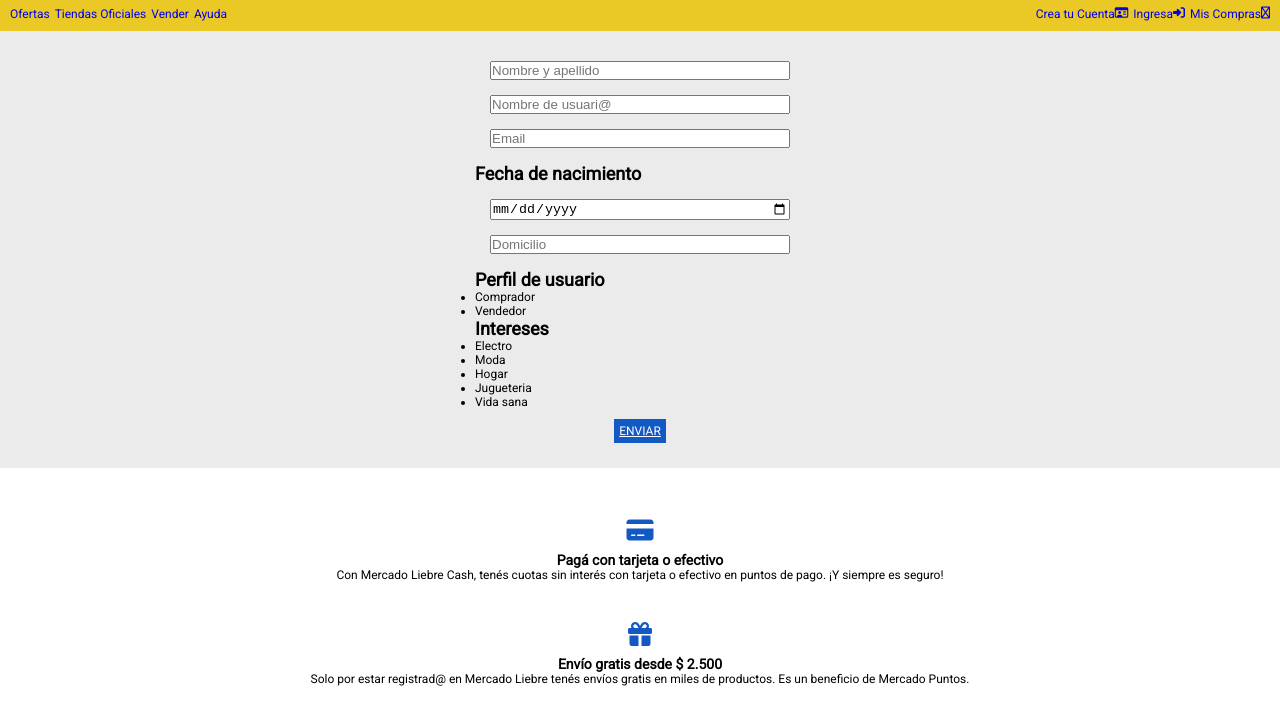
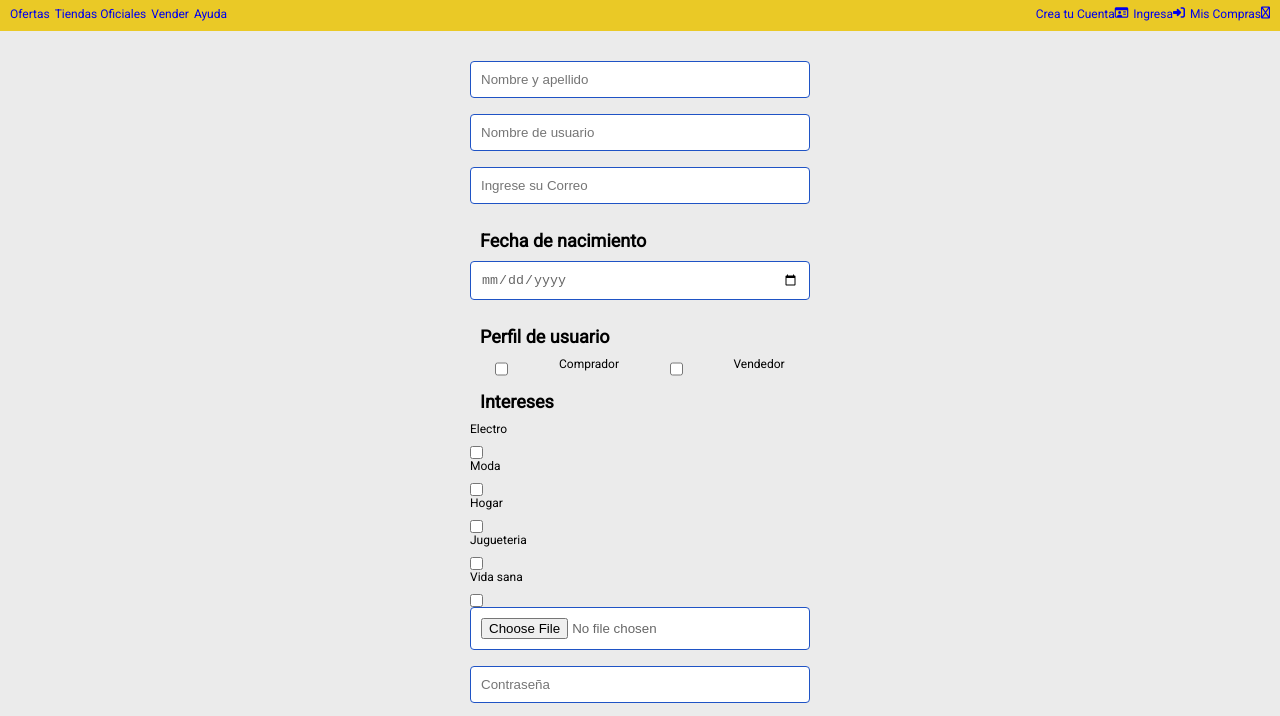
Before and after one commit to ayancarelli/mercadoLiebre, a website: page views/registro.html in a window 1280 px wide. Shown: the part 83-799 px from the top of the page. Drawn offline with Linux system fonts and the light colour scheme; files that its build step writes are made by us from their sources.

Commit message:
clase 7 agregada

```diff
--- a/public/css/style.css
+++ b/public/css/style.css
@@ -88,7 +88,7 @@ header a{
 
 .titulares{
     font-size: 24px;
-    margin-top: 10px;
+    margin: 15px;
 }
 .card{
 
@@ -99,6 +99,13 @@ header a{
     border-radius: 5px;
 
 }
+.card:hover{
+    box-shadow : 0px 0px 10px rgb(100, 100, 100);
+}
+.card:hover #card-nombre{
+    display: block;
+}
+
 .card-list {
     border-top: solid 1px #ebebeb;
     padding: 10px;
@@ -125,6 +132,10 @@ main i{
     right: 20px;
     top: -15px;
 }
+.card-list i:hover{
+    transform: rotate(-90deg);
+    transition: 2s;
+}
 
 #card-precio{
     font-size: 18px;
@@ -147,41 +158,67 @@ main i{
 
 /*main de usuario*/
 
-.formulario{
-    display: flex;
-    flex-direction: column;
+#boton-login:hover{
+    background-color: #0022aa;
+
+}
+.form-check-label{
+    margin-bottom: 10px;
+}
+
+.form-register {
+    width: 400px;
     background-color: #ebebeb;
-    justify-content: space-around;
-    align-items: center;
-    padding: 15px;
+    padding: 30px;
+    margin: auto;
+    border-radius: 4px;
 
 
   }
-.form-control{
-    width: 250px;
+  .form-register h2 {
+   color: black;
+    margin: 10px;
   }
+  .controls {
+    width: 100%;
+    background: white;
+    padding: 10px;
+    border-radius: 4px;
+    margin-bottom: 16px;
+    border: 1px solid #1f53c5;
 
-.formulario .mb-3{
-    margin: 15px;
-    text-align: center;
+    color: #666;
+  }
+  .form-register .botons {
+    width: 100%;
+    background: #1259c3;
 
+    padding: 12px;
+    color: white;
+    margin: 16px 0;
 
   }
-.mb-3 #button{
-    background-color: #1259c3;
-    padding: 5px;
-    color:white;
-    width: 250px;
+ .formulario{
+   width: 100%;
+    background-color: #ebebeb;
 
 }
-.mb-3 .form-label{
-    width: 300px;
+.form-register li{
+    list-style: none;
 }
-.intereses ul{
-    list-style-type:georgian;
+.p-usuario {
+display: flex;
+justify-content:space-around
+}
+.intereses{
+  display: flex;
+  flex-direction: column;
+  align-items:flex-start;
+
 }
 
 /* footer*/
+
 
         .footer{
     display: flex;
@@ -194,14 +231,21 @@ main i{
 #footer{
     text-align: center;
     margin: 20px;
+
+    min-width: 200px;
+    max-width: 250px;
 }
 #footer i{
     font-size: 2em;
     margin-bottom: 10px;
     color: #1259c3;
 }
+#footer i:hover{
+    color:#39b54a;
+}
+
 footer h4{
-    margin: 10px;
+    margin: 5px;
     padding-left: 15px;
 }
 @media (min-width: 500px) {
@@ -275,5 +319,11 @@ footer h4{
 
 
     /* footer*/
-
+    .footer{
+        display: flex;
+        flex-direction: row;
+        flex-wrap: wrap;
+        justify-content: space-between;
+        align-items: center;
     }
+}
--- a/views/registro.html
+++ b/views/registro.html
@@ -36,8 +36,8 @@
             </ul>
 
             <ul class="usuario-header">
-                <li><a href="#">Crea tu Cuenta <i class="fa-regular fa-id-card"></i></a></li>
-                <li><a href="#">Ingresa <i class="fa-solid fa-right-to-bracket"></i></i></a></li>
+                <li><a href="/registro">Crea tu Cuenta <i class="fa-regular fa-id-card"></i></a></li>
+                <li><a href="/login">Ingresa <i class="fa-solid fa-right-to-bracket"></i></i></a></li>
                 <li><a href="#">Mis Compras <i class="fa-regular fa-basket-shopping"></i></a></li>
             </ul>
             <div class="boton-ham">
@@ -47,46 +47,46 @@
     </header>
     <main>
         <div class="formulario">
-            <form>
-                <div class="mb-3">
-                    <label for="formGroupExampleInput" class="form-label"></label>
-                    <input type="text" class="form-control" id="formGroupExampleInput" placeholder="Nombre y apellido">
+
+            <section class="form-register">
+
+                <input class="controls" type="text" name="nombres" id="nombres" placeholder="Nombre y apellido" required>
+                <input class="controls" type="text" name="apellidos" id="apellidos" placeholder="Nombre de usuario" required>
+                <input class="controls" type="email" name="correo" id="correo" placeholder="Ingrese su Correo" required>
+                <h2>Fecha de nacimiento</h2>
+                <input class="controls" type="date" name="fecha-nacimiento" id="nacimiento" required>
+
+
+                <h2>Perfil de usuario</h2>
+                <div class="p-usuario">
+                    <input type="checkbox" class="form-check-input" id="exampleCheck1">
+                    <label class="form-check-label" for="exampleCheck1">Comprador</label>
+                    <input type="checkbox" class="form-check-input" id="exampleCheck1">
+                    <label class="form-check-label" for="exampleCheck1">Vendedor</label>
                 </div>
-                <div class="mb-3">
-                    <label for="formGroupExampleInput2" class="form-label"></label>
-                    <input type="text" class="form-control" id="formGroupExampleInput2" placeholder="Nombre de usuari@">
-                </div>
-                    <div class="mb-3">
-                    <label for="exampleInputEmail1" class="form-label"></label>
-                    <input type="email" class="form-control" id="exampleInputEmail1" aria-describedby="emailHelp" placeholder="Email">
+                <h2>Intereses</h2>
 
-                </div>
-                <h2>Fecha de nacimiento</h2>
-                <div class="mb-3">
-                    <input type="date" class="form-control">
-                </div>
-                <div class="mb-3">
-                    <label for="formGroupExampleInput2" class="form-label"></label>
-                    <input type="text" class="form-control" id="formGroupExampleInput2" placeholder="Domicilio">
-                </div>
-                <h2>Perfil de usuario</h2>
-                    <ul>
-                        <li>Comprador</li>
-                        <li>Vendedor</li>
-                    </ul>
-                <h2 class="intereses">Intereses</h2>
-                    <ul >
-                        <li>Electro</li>
-                        <li>Moda</li>
-                        <li>Hogar</li>
-                        <li>Jugueteria</li>
-                        <li>Vida sana</li>
-                    </ul>
-                <div class="mb-3">
-                    <a href="/" id="button" type="submit" class="btn btn-primary">ENVIAR</a>
-                </div>
-            </form>
+                    <div class="intereses">
+                        <label class="form-check-label" for="exampleCheck1">Electro</label>
+                        <input type="checkbox" class="form-check-input" id="exampleCheck1">
+
+                        <label class="form-check-label" for="exampleCheck1">Moda</label>
+                        <input type="checkbox" class="form-check-input" id="exampleCheck1">
+                        <label class="form-check-label" for="exampleCheck1">Hogar</label>
+                        <input type="checkbox" class="form-check-input" id="exampleCheck1">
+                        <label class="form-check-label" for="exampleCheck1">Jugueteria</label>
+                        <input type="checkbox" class="form-check-input" id="exampleCheck1">
+                        <label class="form-check-label" for="exampleCheck1">Vida sana</label>
+                        <input type="checkbox" class="form-check-input" id="exampleCheck1">
+                     </div>
+                     <input class="controls" type="file" name="foto-usuario" id="foto" placeholder="Foto de usuario" required>
+                     <input class="controls" type="password" name="contraseña" id="contraseña" placeholder="Contraseña" required>
+                     <input class="controls" type="password" name="contraseña" id="contraseña" placeholder="Confirmar contraseña" required>
+                     <a href="/"><input class="botons" type="submit" value="Registrar"></a>
+                     <a href="/"><input class="botons" type="submit" value="borrar"></a>
+            </section>
         </div>
+
     </main>
     <footer>
         <div class="footer">
```
Also changed, not shown: views/login.html (+12 -16 lines). Lines whose indentation alone changed are shown as unchanged.
